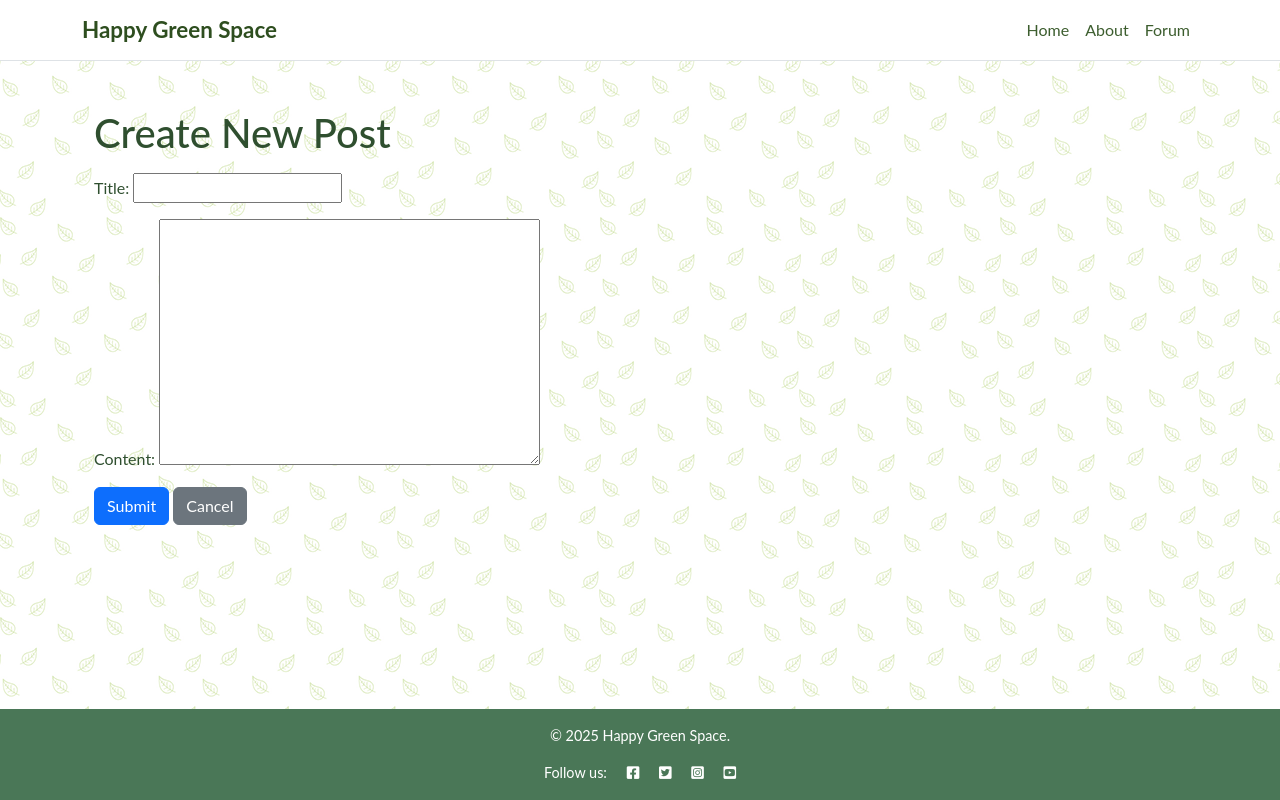
After one commit to hisarciklilar/happy-green-space, a Django app: page /forum/new/ in a window 1280 px wide. The commit adds this page. Run offline with Django 5.2, Linux system fonts and the light colour scheme.

Commit message:
Add CreateView for posts

```diff
--- a/forum/models.py
+++ b/forum/models.py
@@ -1,7 +1,8 @@
 from django.db import models
 from django.contrib.auth.models import User
+from django.urls import reverse
 
-# Create your models here.
+
 class Post(models.Model):
     title = models.CharField(max_length=200)
     slug = models.SlugField(max_length=200, unique=True)
@@ -16,6 +17,9 @@ class Post(models.Model):
     def __str__(self):
         return f"Post: {self.title} || by {self.author.username}"
 
+    def get_absolute_url(self):
+        return reverse('forum:post_detail', kwargs={'slug': self.slug})
+
 class Reply(models.Model):
     post = models.ForeignKey(Post, on_delete=models.CASCADE,
                              related_name='replies')
--- /dev/null
+++ b/forum/templates/forum/post_form.html
@@ -0,0 +1,13 @@
+{% extends "main/base.html" %}
+
+{% block content %}
+<div class="container py-4">
+    <h1 class="mb-3">Create New Post</h1>
+    <form method="post">
+        {% csrf_token %}
+        {{ form.as_p }}
+        <button class="btn btn-primary" type="submit">Submit</button>
+        <a class="btn btn-secondary" href="{% url 'forum:post_list' %}">Cancel</a>
+    </form>
+</div>
+{% endblock %}
--- a/forum/templates/forum/post_list.html
+++ b/forum/templates/forum/post_list.html
@@ -37,6 +37,8 @@
     </nav>
     {% endif %}
 </div>
-
+<div>
+    <h2><a class="btn btn-success" href="{% url 'forum:post_create' %}">+ New Post</a></h2>
+</div>
 <!-- index.html content ends here -->
 {% endblock %}
--- a/forum/urls.py
+++ b/forum/urls.py
@@ -1,10 +1,10 @@
 from django.urls import path
-from .views import PostList, PostDetail
+from .views import PostList, PostDetail, PostCreate
 #from . import views
 app_name = 'forum'
 
 urlpatterns = [
     path('', PostList.as_view(), name='post_list'),
-#    path('<slug:slug>/', PostDetail.as_view(), name='post_detail'),
+    path('new/', PostCreate.as_view(), name='post_create'),
     path('<slug:slug>/', PostDetail.as_view(), name='post_detail'),
 ]
--- a/forum/views.py
+++ b/forum/views.py
@@ -1,6 +1,10 @@
 from django.shortcuts import render
 from django.views import generic
+from django.utils.text import slugify
+from django.contrib.auth.models import User
+
 from .models import Post, Reply
+
 
 class PostList(generic.ListView):
     model = Post
@@ -10,12 +14,29 @@ class PostList(generic.ListView):
     ordering = ['-created_on']
     paginate_by = 10
 
+
 class PostDetail(generic.DetailView):
     model = Post
     template_name = "forum/post_detail.html"
     context_object_name = "post"
+    slug_field = 'slug'
+    slug_url_kwarg = 'slug'
 
     def get_context_data(self, **kwargs):
         context = super().get_context_data(**kwargs)
         context['replies'] = self.object.replies.all().order_by('created_on')
         return context
+
+class PostCreate(generic.CreateView):
+    model = Post
+    template_name = "forum/post_form.html"
+    fields = ['title', 'content']
+
+    def form_valid(self, form):
+        fallback_user = User.objects.filter(is_superuser=True).first()
+        if fallback_user is None:
+            fallback_user = User.objects.first()
+#        form.instance.author = self.request.user
+        form.instance.author = fallback_user
+        form.instance.slug = slugify(form.instance.title)
+        return super().form_valid(form)
--- a/happy_green_space/settings.py
+++ b/happy_green_space/settings.py
@@ -29,7 +29,7 @@ SECRET_KEY = os.environ.get('SECRET_KEY')
 
 # SECURITY WARNING: don't run with debug turned on in production!
 DEBUG = False
-#DEBUG = True
+# DEBUG = True
 
 ALLOWED_HOSTS = ['localhost',
                  '.herokuapp.com',
```
